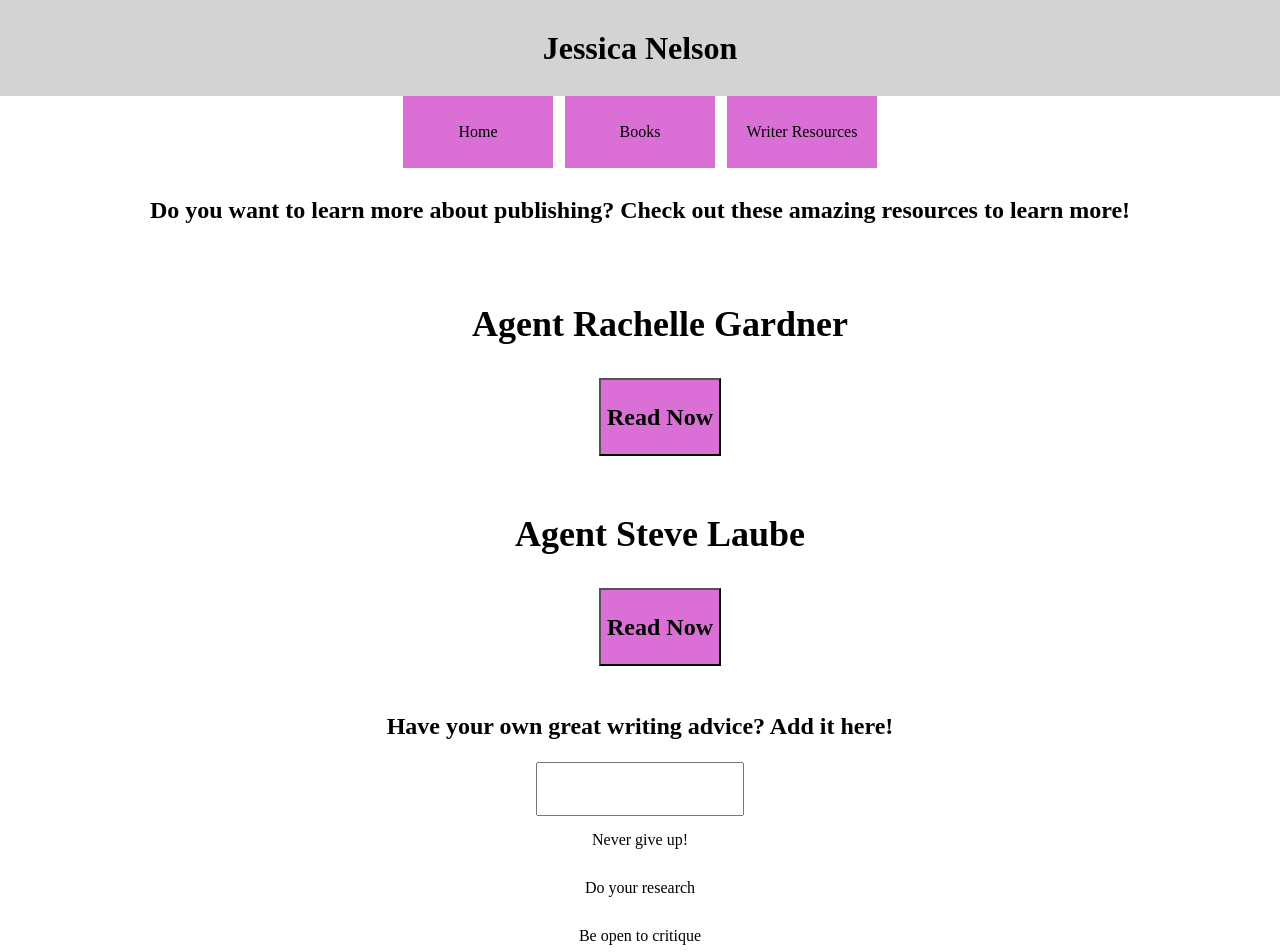
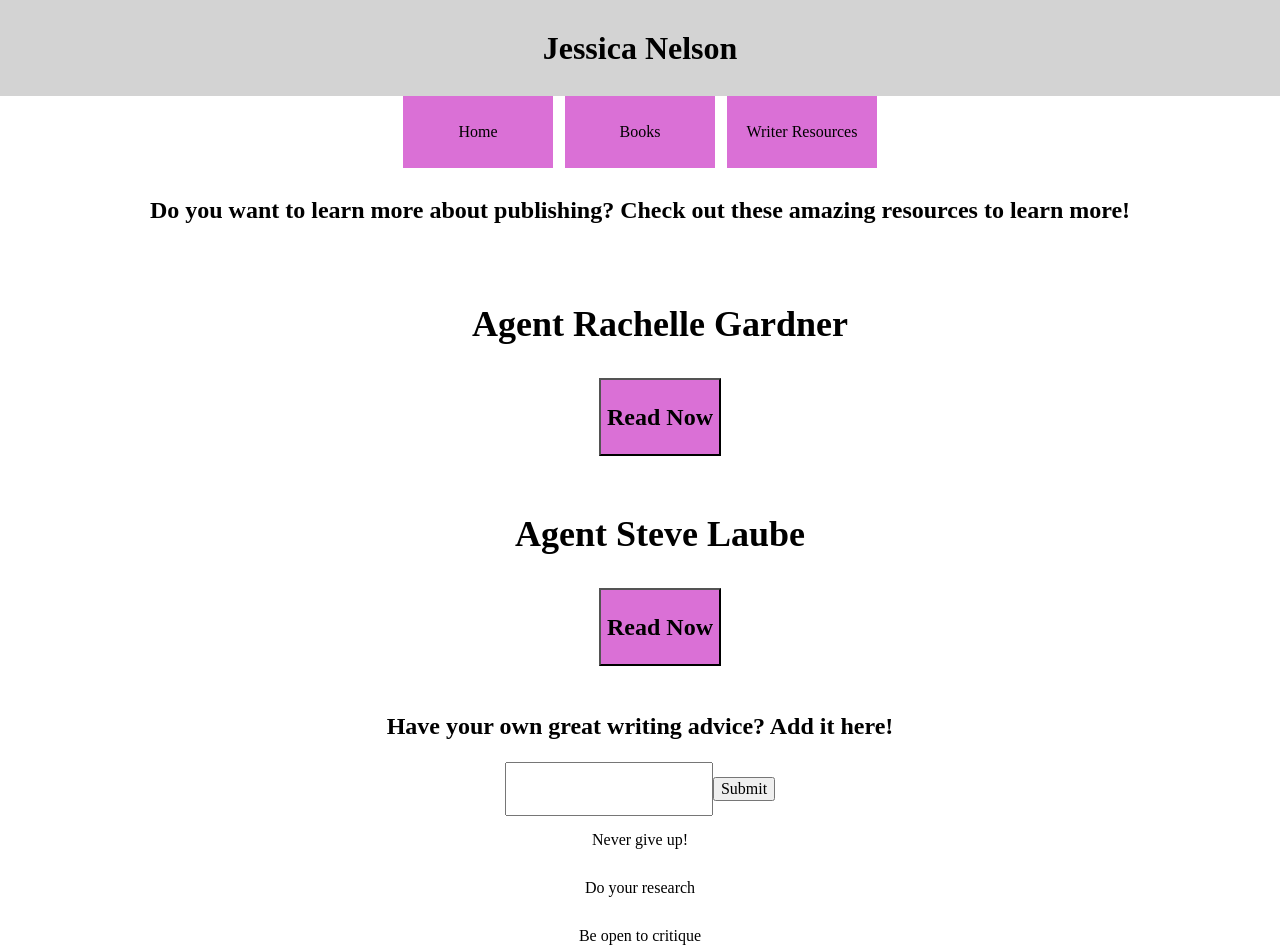
Before and after one commit to yahwehschica7/j-nelson-website, a React (Create React App) app: page /resources in a window 1280 px wide. Shown: the top 952 px of the page. Built offline with nearby package versions, Linux system fonts and the light colour scheme; data requests are answered from the project's data file.

Commit message:
changed button to form and submit

```diff
--- a/db.json
+++ b/db.json
@@ -78,6 +78,12 @@
     {
       "id": 3,
       "writingTip": "Be open to critique"
+    },
+    {
+      "id": 4
+    },
+    {
+      "id": 5
     }
   ]
 }
--- a/src/AddWritingTips.jsx
+++ b/src/AddWritingTips.jsx
@@ -43,10 +43,9 @@ const AddWritingTips = () => {
   return (
     <div>
        <h2>Have your own great writing advice? Add it here!</h2>
-        <form>
+        <form onSubmit={handleAdd}>
           <input type="text" value="" onChange={handleChange} />
-
-
+          <input type="submit" />
         </form>
 
 
```
